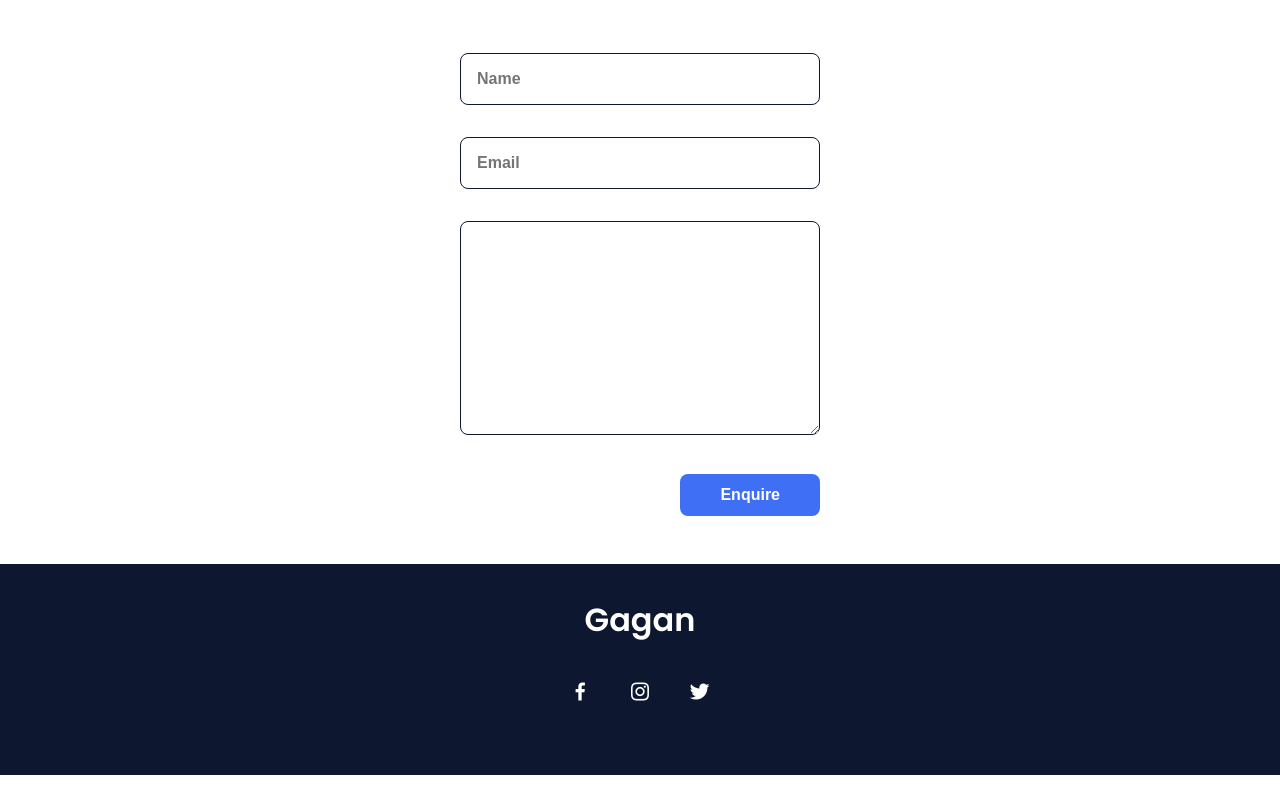
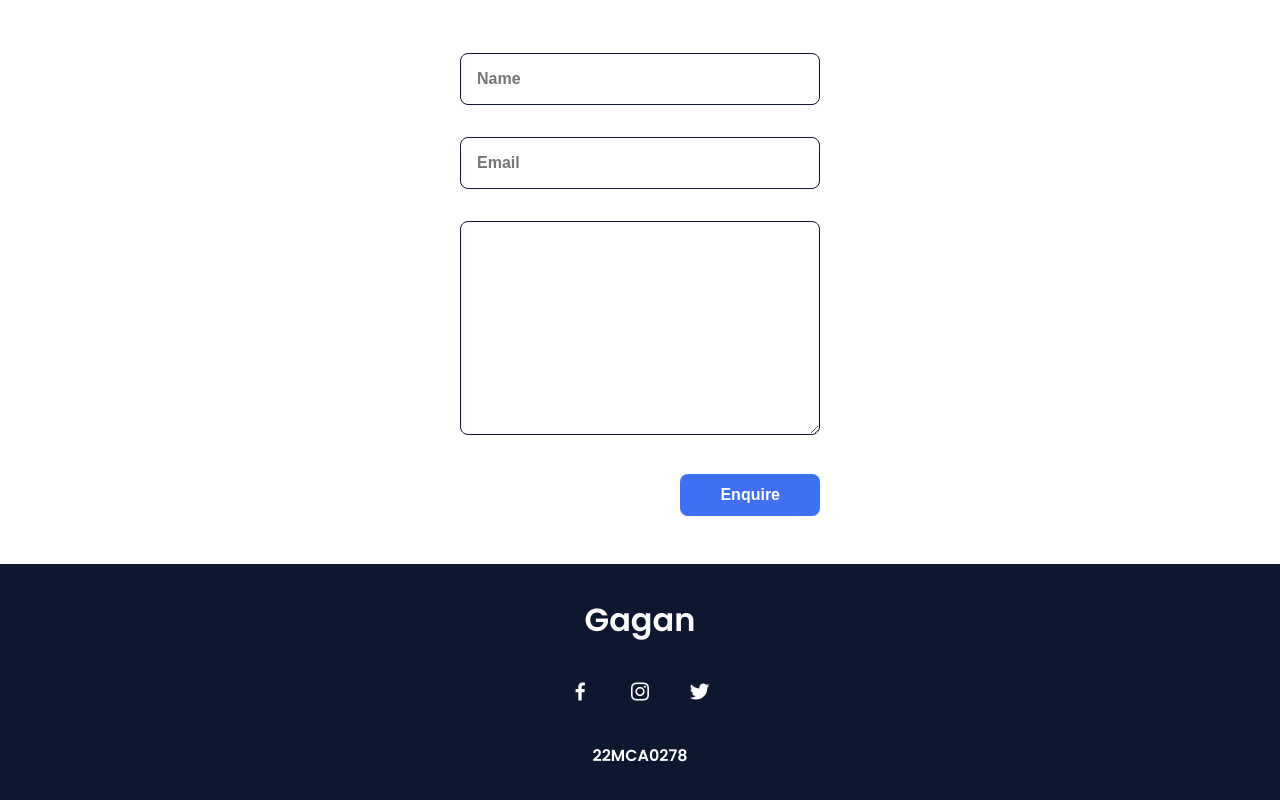
Before and after one commit to gagank3/labDa, a plain HTML site: page index.html in a window 1280 px wide. Shown: the part 2418-3218 px from the top of the page. Before the commit the page ends 3193 px from the top, so only its background shows below. Drawn offline with nearby package versions, Linux system fonts and the light colour scheme.

Commit message:
Update index.html

```diff
--- a/index.html
+++ b/index.html
@@ -189,6 +189,7 @@
                 <a href="#" class="footer__icon"><i class='bx bxl-instagram' ></i></a>
                 <a href="#" class="footer__icon"><i class='bx bxl-twitter' ></i></a>
             </div>
+            <p>22MCA0278</p>
         </footer>
 
 
```
